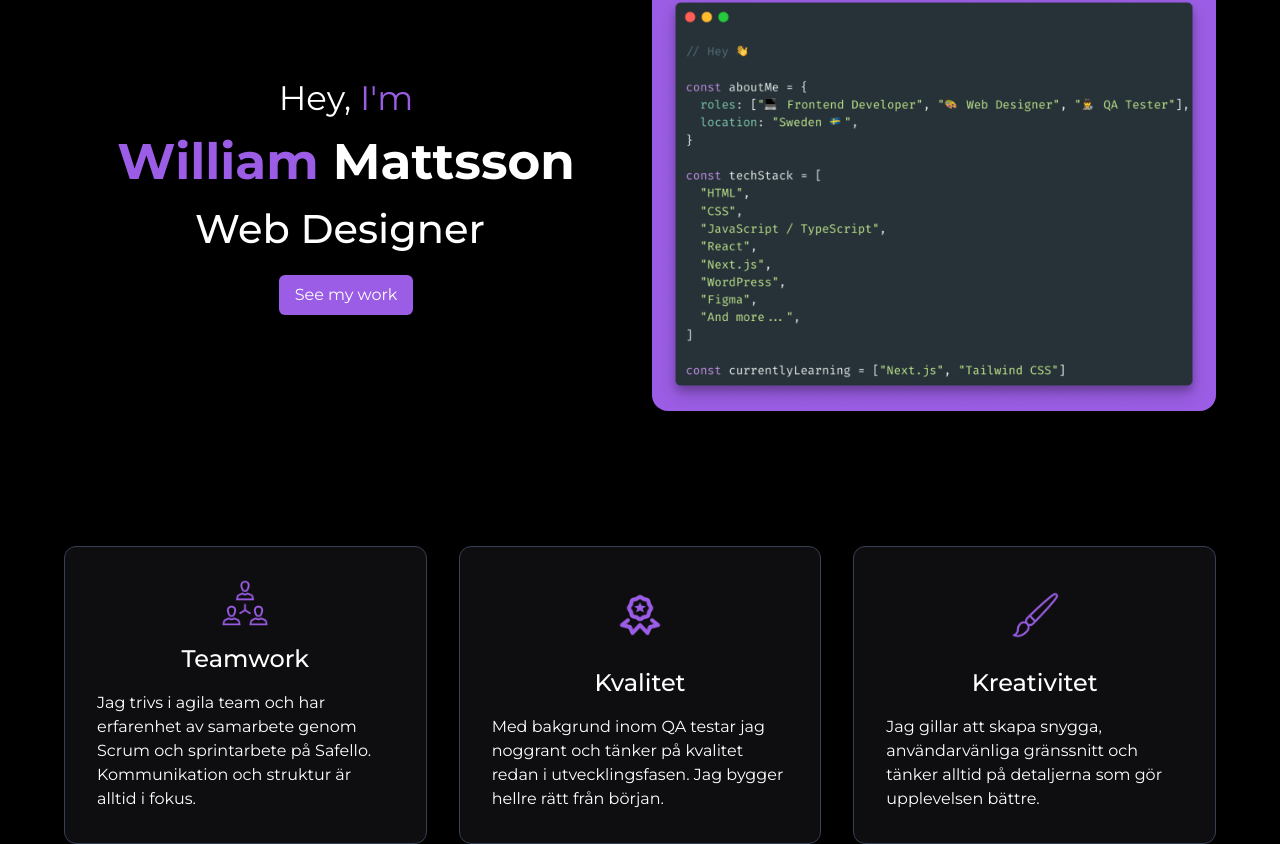
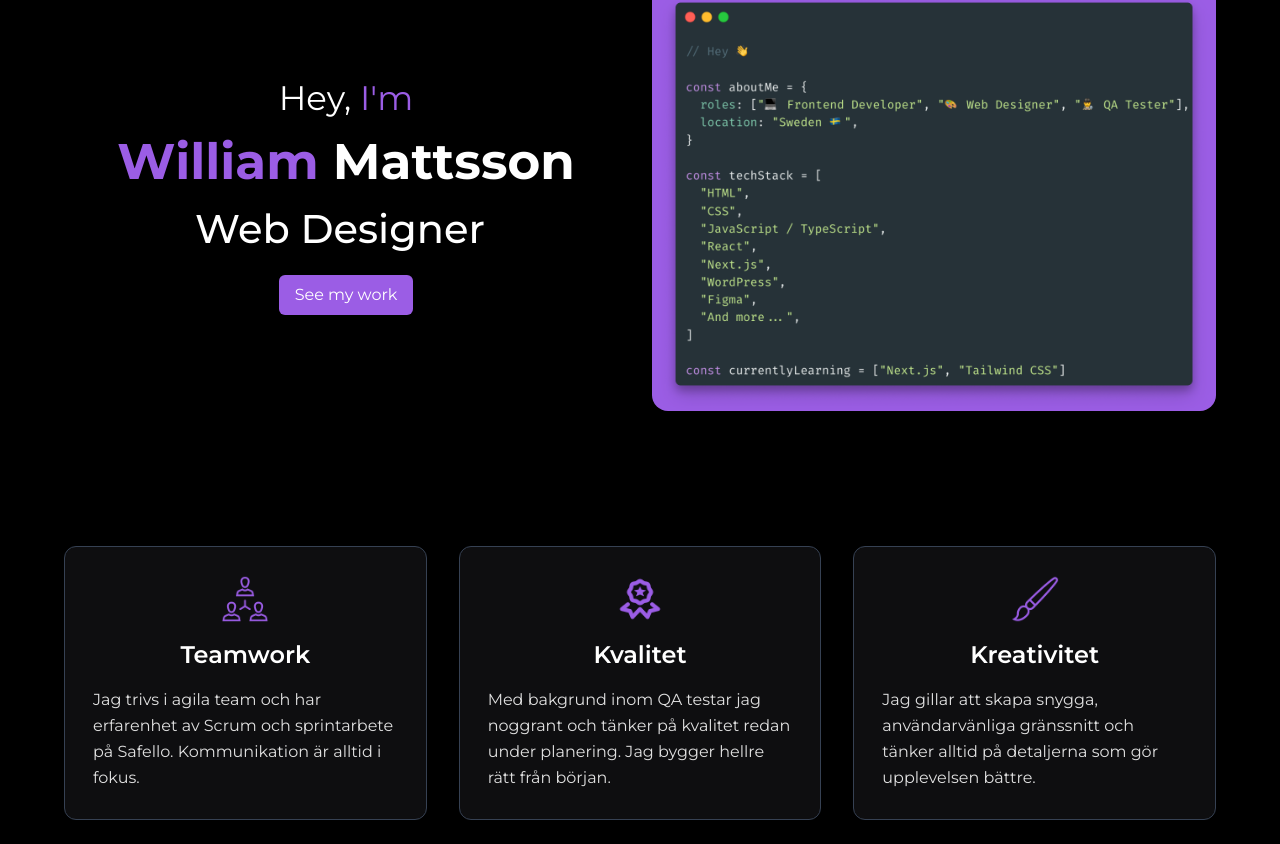
Before and after one commit to WilliamMattsson1/portfolio2, a React (Vite) app: page / in a window 1280 px wide. Shown: the part 238-1082 px from the top of the page. After the commit the page ends 1058 px from the top, so only its background shows below. Built offline with nearby package versions, Linux system fonts and the light colour scheme.

Commit message:
add secondary text color and give navbar a color

```diff
--- a/src/constants/index.js
+++ b/src/constants/index.js
@@ -24,14 +24,14 @@ const features = [
         iconPath: '/icons/featureCard1.png',
         title: 'Teamwork',
         text: `
-            Jag trivs i agila team och har erfarenhet av samarbete genom Scrum och sprintarbete på Safello. Kommunikation och struktur är alltid i fokus.
+            Jag trivs i agila team och har erfarenhet av Scrum och sprintarbete på Safello. Kommunikation är alltid i fokus.
         `
     },
     {
         iconPath: '/icons/featureCard2.png',
         title: 'Kvalitet',
         text: `
-                Med bakgrund inom QA testar jag noggrant och tänker på kvalitet redan i utvecklingsfasen. Jag bygger hellre rätt från början.
+                Med bakgrund inom QA testar jag noggrant och tänker på kvalitet redan under planering. Jag bygger hellre rätt från början.
             `
     },
     {
--- a/src/index.css
+++ b/src/index.css
@@ -4,6 +4,7 @@
 @theme {
     --color-bg: #000000;
     --color-text: #ffffff;
+    --color-text-secondary: #e0e0e0;
     --color-accent: #9b5de5;
     --color-accent-hover: #b97eff;
     --color-card: #0e0e10;
@@ -25,7 +26,7 @@ section {
 
 @layer components {
     .navbar {
-        @apply sticky top-0 w-full py-5 px-4 md:px-20 z-100 transition-all duration-300 ease-in-out;
+        @apply sticky top-0 w-full py-5 px-4 md:px-20 z-100 transition-all duration-300 ease-in-out bg-bg;
 
         .inner-wrapper {
             @apply flex items-center justify-between;
--- a/src/sections/FeatureCards.jsx
+++ b/src/sections/FeatureCards.jsx
@@ -7,17 +7,19 @@ const FeatureCards = () => {
                 {features.map((feature) => (
                     <div
                         key={feature.title}
-                        className="card-border rounded-xl p-8 flex flex-col gap-4 "
+                        className="card-border rounded-xl p-7 flex flex-col gap-4 "
                     >
                         <img
                             src={feature.iconPath}
                             alt={feature.title}
                             className="w-12 h-12 m-auto"
                         />
-                        <h3 className="text-center text-2xl font-medium">
+                        <h3 className="text-center text-2xl font-semibold">
                             {feature.title}
                         </h3>
-                        <p>{feature.text}</p>
+                        <p className="text-text-secondary leading-relaxed">
+                            {feature.text}
+                        </p>
                     </div>
                 ))}
             </div>
```
